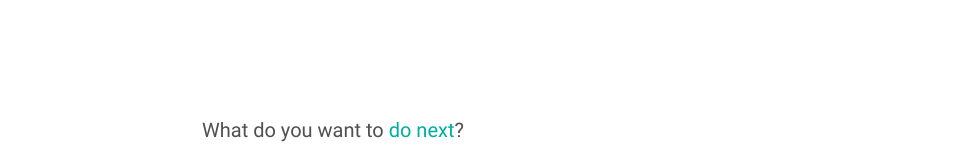
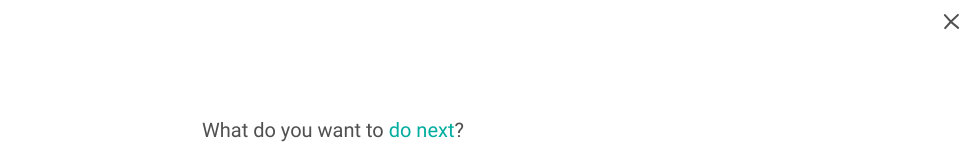
Before and after one commit to pi-top/pi-topOS-Web-Portal, a React (Create React App) app in the folder src/frontend/: page /tour in a window 1280 px wide. Shown: the top 158 px of the page, without its empty margins (307-1280 px from the left). Built offline with nearby package versions, Linux system fonts and the light colour scheme; no server answers; a web font is replaced by a local one; what country-list, locale-code would draw is missing.

Commit message:
Replace close button with SVG

```diff
--- a/src/frontend/src/components/tourLayout/TourLayout.module.css
+++ b/src/frontend/src/components/tourLayout/TourLayout.module.css
@@ -133,17 +133,21 @@
 }
 
 .closeButton {
-  position: fixed;
+  position: absolute;
   top: 0;
   right: 0;
-  composes: text from '../../globalStyles/Typography.module.css';
-  font-size: 20px;
-  text-align: end;
   background-color: white;
   color: #505050;
   min-width: auto;
   border: 0px;
-  font-weight: normal;
+  width: 43px;
+}
+
+.closeButtonImg {
+  position: absolute;
+  top: 0;
+  right: 0;
+  width: 100%;
 }
 
 .closeButton:hover:enabled {
--- a/src/frontend/src/components/tourLayout/TourLayout.tsx
+++ b/src/frontend/src/components/tourLayout/TourLayout.tsx
@@ -5,6 +5,8 @@ import Button, { Props as ButtonProps } from "../atoms/button/Button";
 import Spinner from "../atoms/spinner/Spinner";
 import styles from "./TourLayout.module.css";
 import Image from "../atoms/image/Image";
+
+import closeButton from "../../assets/images/tour-close-button.svg";
 
 import { runningOnWebRenderer } from "../../helpers/utils";
 
@@ -45,7 +47,16 @@ export default ({
 }: Props) => (
   <div className={cx(styles.layout, className)}>
 
-    {runningOnWebRenderer() && <Button className={styles.closeButton} onClick={onCloseButton}>X</Button>}
+    {!runningOnWebRenderer() &&
+      <Button className={styles.closeButton} onClick={onCloseButton}>
+        <Image
+          src={closeButton}
+          alt=""
+          imageScale={1}
+          className={styles.closeButtonImg}
+        />
+      </Button>
+    }
 
     <div className={styles.header}>
       <h1 className={styles.prompt}>{prompt}</h1>
```
Also changed, not shown: src/frontend/src/assets/images/tour-close-button.svg (added).
